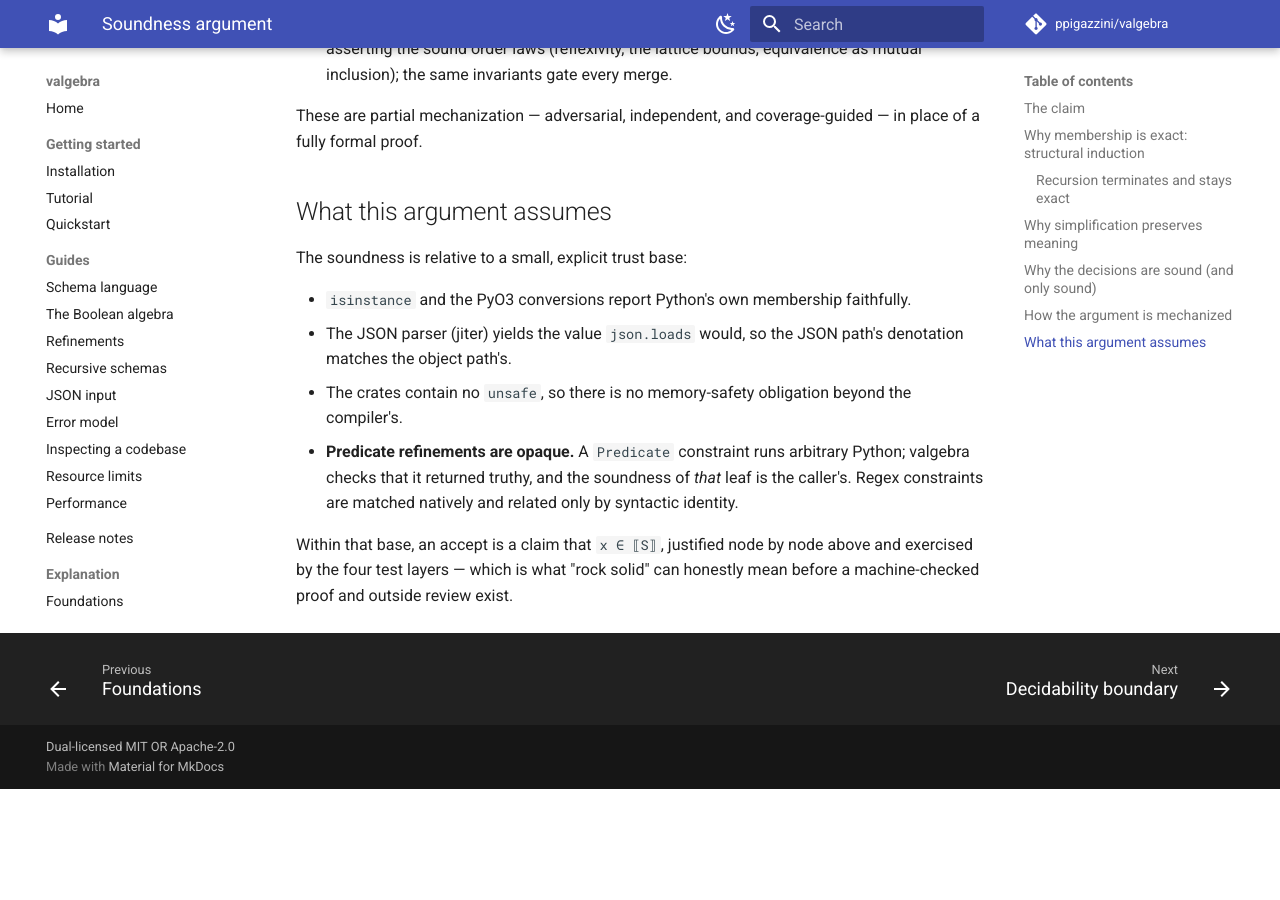
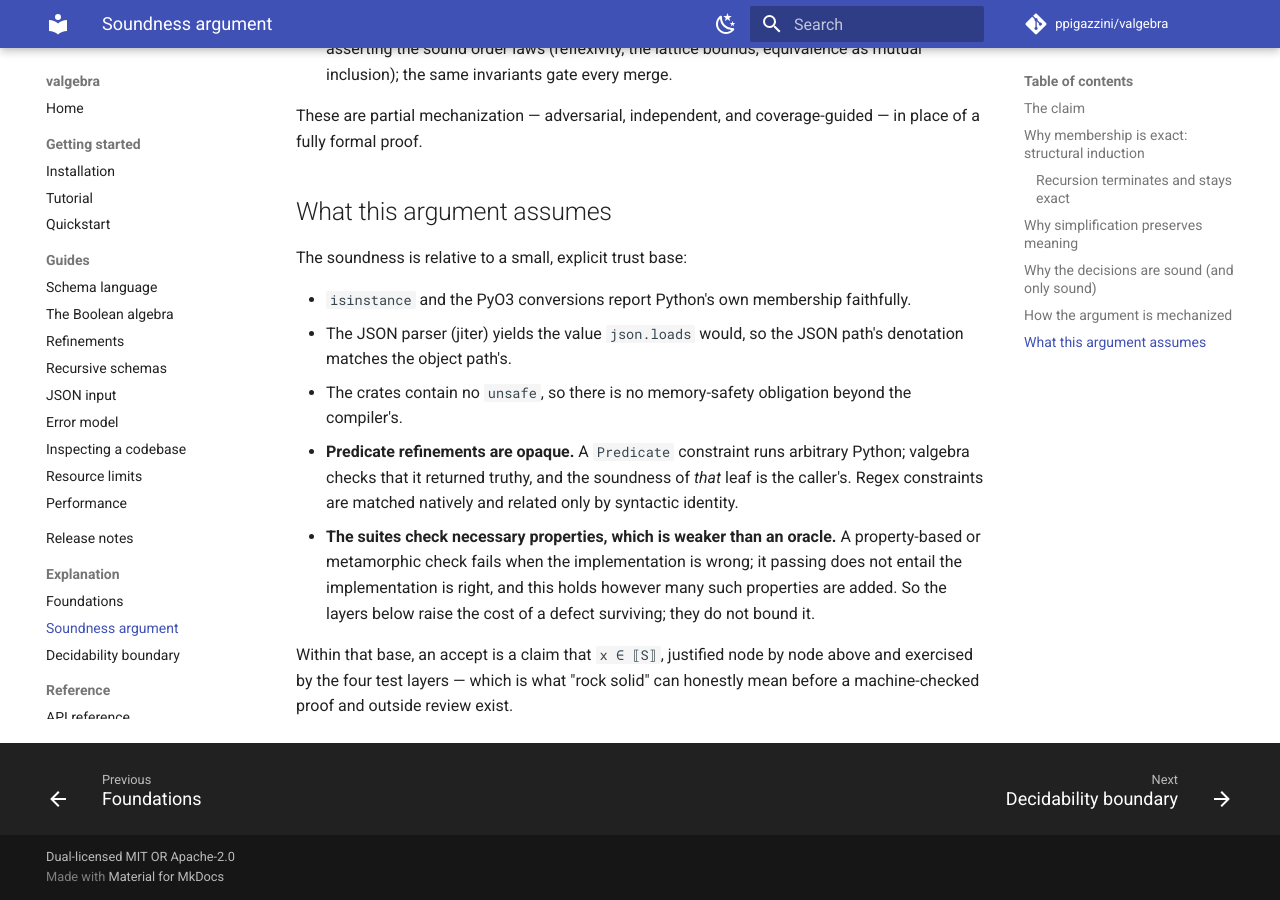
Before and after one commit to ppigazzini/valgebra, an MkDocs documentation site: the page built from docs/14-soundness.md, in a window 1280 px wide and 900 px high, scrolled down 3148 px. Built offline with MkDocs 1.6.1 and Material for MkDocs 9.7.7, drawn with Linux system fonts in a browser that asks for light colours; comment, search, counter and statistics services are not loaded; before the commit the page ends 3937 px from its top, so only the background shows below that.

Commit message:
docs: cite the review that defines the metamorphic criterion
The theory page cited Chen, Cheung and Yiu (1998) for the vocabulary and the
criterion that decide which of this tree's checks are metamorphic relations.
Neither "metamorphic relation" nor "necessary property" occurs in that report;
both are refinements introduced by the 2018 review, which carries the criterion
the page leans on: a relation holds between multiple inputs and their outputs,
so a necessary property of a single input is not one. Both works are cited,
each for what it states.

Under that criterion two of the six checks in the decision procedure's property
module are metamorphic relations, double complement and De Morgan, each
deriving a follow-up schema from a source one and relating the two runs. The
remaining four judge a single schema or a fixed example. All six are sound and
worth keeping, so the module names the two that qualify and explains why the
others do not, and no check changes.

The review's second constraint reaches the soundness argument, which rests part
of its case on these suites: metamorphic relations are necessary properties, so
no quantity of them amounts to an oracle. The trust base carries that limit
beside the others, because a passing suite raises the cost of a defect
surviving without bounding it.

```diff
--- a/docs/14-soundness.md
+++ b/docs/14-soundness.md
@@ -158,6 +158,11 @@
   Python; valgebra checks that it returned truthy, and the soundness of *that*
   leaf is the caller's. Regex constraints are matched natively and related only
   by syntactic identity.
+- **The suites check necessary properties, which is weaker than an oracle.** A
+  property-based or metamorphic check fails when the implementation is wrong; it
+  passing does not entail the implementation is right, and this holds however
+  many such properties are added. So the layers below raise the cost of a defect
+  surviving; they do not bound it.
 
 Within that base, an accept is a claim that `x ∈ ⟦S⟧`, justified node by node
 above and exercised by the four test layers — which is what "rock solid" can
```
Also changed, not shown: docs/dev/10-theory.md (+19 -3 lines), 2 other files.
